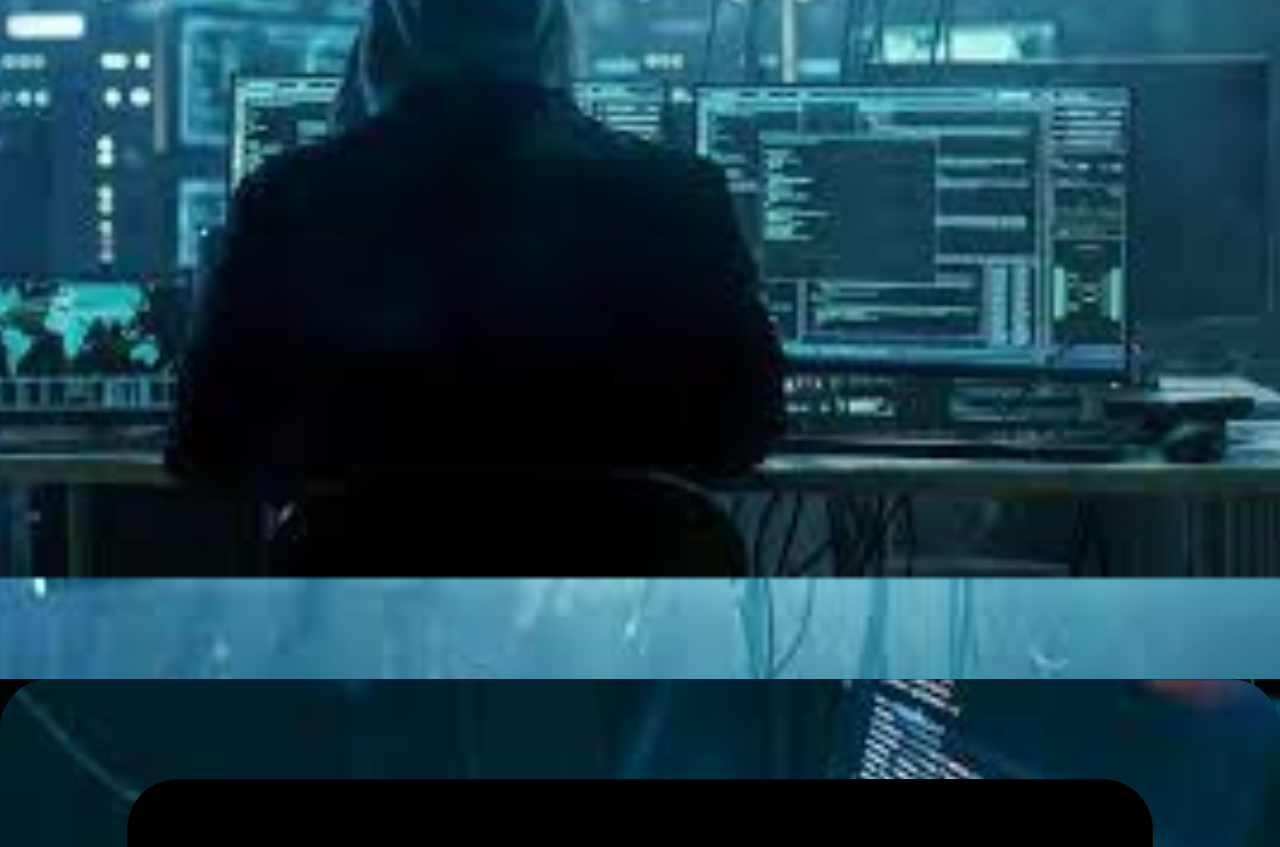
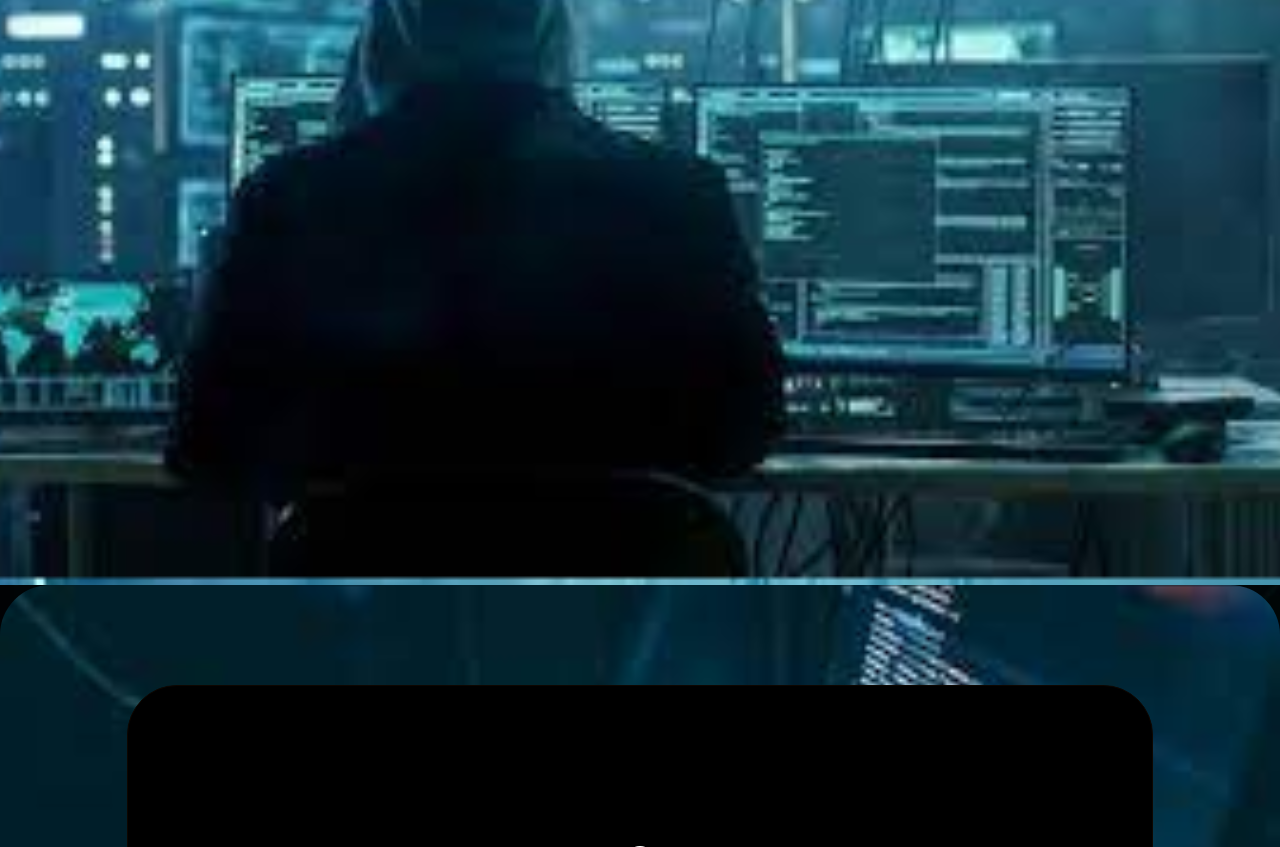
Before and after one commit to blase147/my_portfolio, a React (Create React App) app: page / in a window 1280 px wide. Shown: the part 2048-2895 px from the top of the page. Built offline with nearby package versions, Linux system fonts and the light colour scheme.

Commit message:
update desktop responsiveness

```diff
--- a/src/components/my-works/myWorks.scss
+++ b/src/components/my-works/myWorks.scss
@@ -163,7 +163,7 @@
             // background-color: #ec1b1b;
 
             h2 {
-              font-size: 1.9em;
+              font-size: 1.2em;
             }
 
             .desc {
@@ -183,7 +183,7 @@
           align-items: center;
           margin: auto;
           padding-left: 0;
-          font-size: 1em;
+          font-size: 0.8em;
 
           p {
             text-align: center;
```
